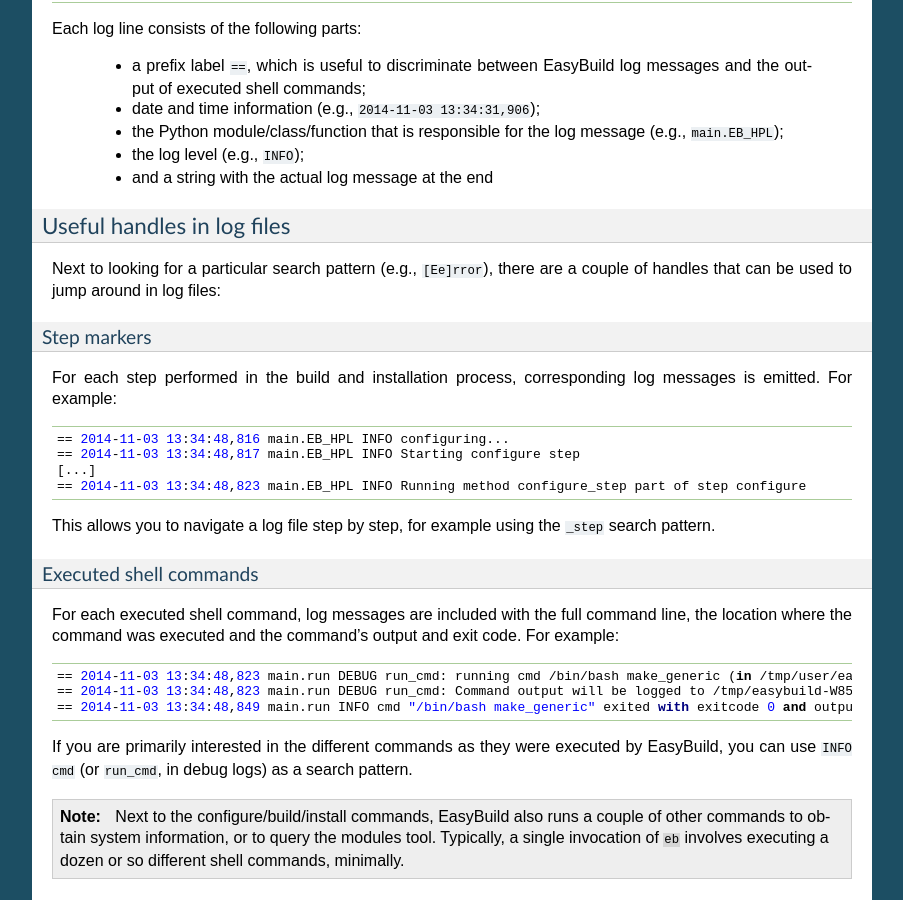
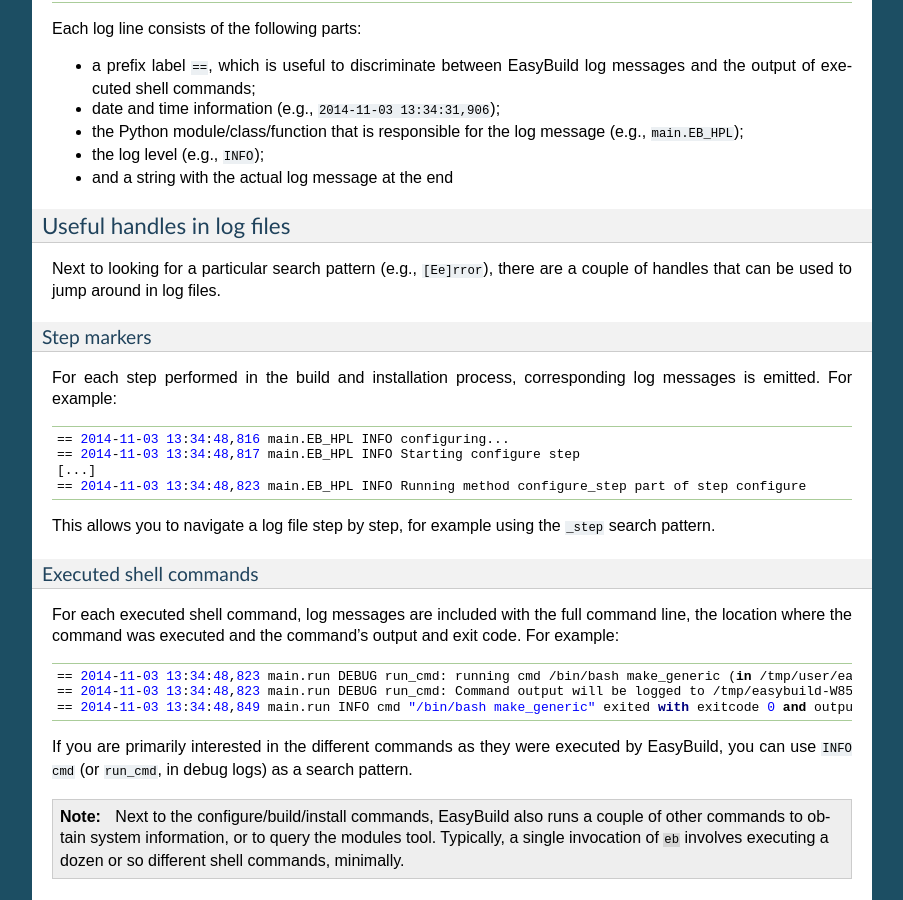
Before and after one commit to easybuilders/easybuild, a Sphinx documentation site: the page built from docs/Logfiles.rst, in a window 1280 px wide and 900 px high, scrolled down 1104 px. Shown: the whole window, without its empty margins (198-1101 px from the left). Built offline with Sphinx 7.4.7, drawn with Linux system fonts in a browser that asks for light colours.

Commit message:
moar minor edits

```diff
--- a/docs/Installation.rst
+++ b/docs/Installation.rst
@@ -115,7 +115,7 @@
 
 
 Example bootstrap run
-~~~~~~~~~~~~~~~~~~~~
+~~~~~~~~~~~~~~~~~~~~~
 
 Example output for bootstrapping EasyBuild v1.15.2::
 
--- a/docs/Logfiles.rst
+++ b/docs/Logfiles.rst
@@ -67,17 +67,17 @@
 
 Each log line consists of the following parts:
 
- * a prefix label ``==``, which is useful to discriminate between EasyBuild log messages and the output of executed shell commands;
- * date and time information (e.g., ``2014-11-03 13:34:31,906``);
- * the Python module/class/function that is responsible for the log message (e.g., ``main.EB_HPL``);
- * the log level (e.g., ``INFO``);
- * and a string with the actual log message at the end
+* a prefix label ``==``, which is useful to discriminate between EasyBuild log messages and the output of executed shell commands;
+* date and time information (e.g., ``2014-11-03 13:34:31,906``);
+* the Python module/class/function that is responsible for the log message (e.g., ``main.EB_HPL``);
+* the log level (e.g., ``INFO``);
+* and a string with the actual log message at the end
 
 Useful handles in log files
 ~~~~~~~~~~~~~~~~~~~~~~~~~~~
 
 Next to looking for a particular search pattern (e.g., ``[Ee]rror``),
-there are a couple of handles that can be used to jump around in log files:
+there are a couple of handles that can be used to jump around in log files.
 
 Step markers
 ^^^^^^^^^^^^
--- a/docs/Writing_easyconfig_files.rst
+++ b/docs/Writing_easyconfig_files.rst
@@ -43,11 +43,11 @@
 .. XXX UPDATE BY VERSION
 
 About 50 different (generic) easyconfig parameters are supported currently.
-
 An overview of all available easyconfig parameters is available via the ``-a`` command line option.
 
 By default, the parameters specific to generic (default) easyblock ``ConfigureMake`` are included;
 using ``--easyblock``/``-e`` parameters that are specific to a particular easyblock can be consulted.
+
 See :ref:`avail_easyconfig_params` for more details.
 
 Example::
```
